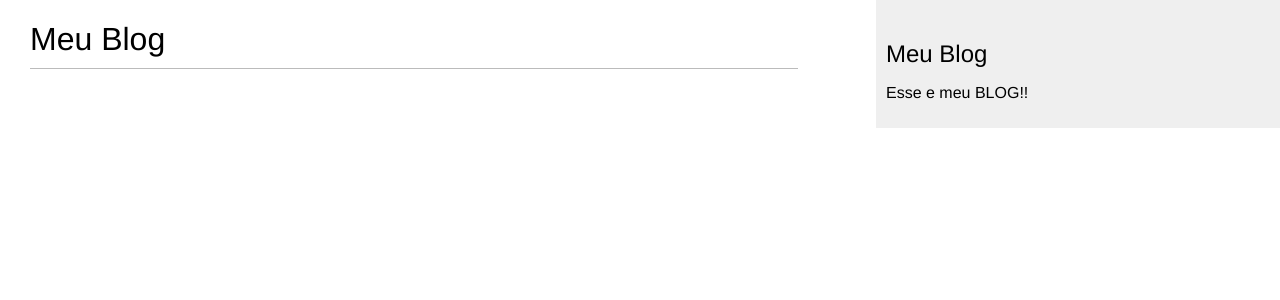
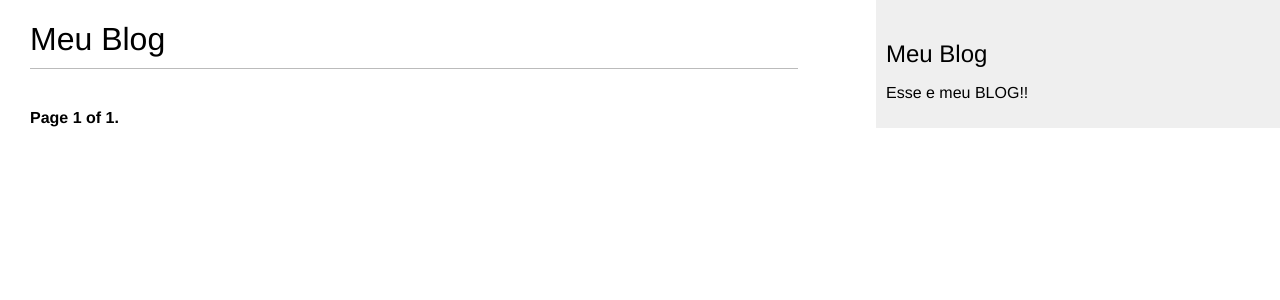
Before and after one commit to DarioCampagnaCoutinho/django03-blog, a Django app: page /blog/ in a window 1280 px wide. Shown: the top 300 px of the page. Run offline with Django 3.2, Linux system fonts and the light colour scheme; data that the repository does not hold is empty.

Commit message:
Acrescentando paginação, fazendo uso de css na paginação.

```diff
--- a/blog/static/css/blog.css
+++ b/blog/static/css/blog.css
@@ -40,3 +40,9 @@ p.date {
     font-size: 12px;
     font-style: italic;
 }
+
+/* pagination */
+.pagination {
+    margin:40px 0;
+    font-weight:bold;
+}
--- a/blog/templates/blog/post/list.html
+++ b/blog/templates/blog/post/list.html
@@ -13,4 +13,5 @@
         </p>
         {{ post.body|truncatewords:30|linebreaks }}
     {% endfor %}
+    {% include "pagination.html" with page=posts %}
 {% endblock %}
--- /dev/null
+++ b/blog/templates/pagination.html
@@ -0,0 +1,13 @@
+<div class="pagination">
+    <span class="step-links">
+        {% if page.has_previous %}
+            <a href="?page={{ page.previous_page_number }}">Previous</a>
+        {% endif %}
+        <span class="current">
+            Page {{ page.number }} of {{ page.paginator.num_pages }}.
+        </span>
+        {% if page.has_next %}
+            <a href="?page={{ page.next_page_number }}">Next</a>
+        {% endif %}
+    </span>
+</div>
--- a/blog/views.py
+++ b/blog/views.py
@@ -1,10 +1,19 @@
 from django.shortcuts import render, get_object_or_404
 from .models import Post
+from django.core.paginator import Paginator, EmptyPage, PageNotAnInteger
 
 
 def post_list(request):
-    posts = Post.published.all()
-    return render(request, 'blog/post/list.html', {'posts': posts})
+    object_list = Post.published.all()
+    paginator = Paginator(object_list, 3)
+    page = request.GET.get('page')
+    try:
+        posts = paginator.page(page)
+    except PageNotAnInteger:
+        posts = paginator.page(1)
+    except EmptyPage:
+        posts = paginator.page(paginator.num_pages)
+    return render(request, 'blog/post/list.html', {'page': page, 'posts': posts})
 
 
 def post_detail(request, year, month, day, post):
```
